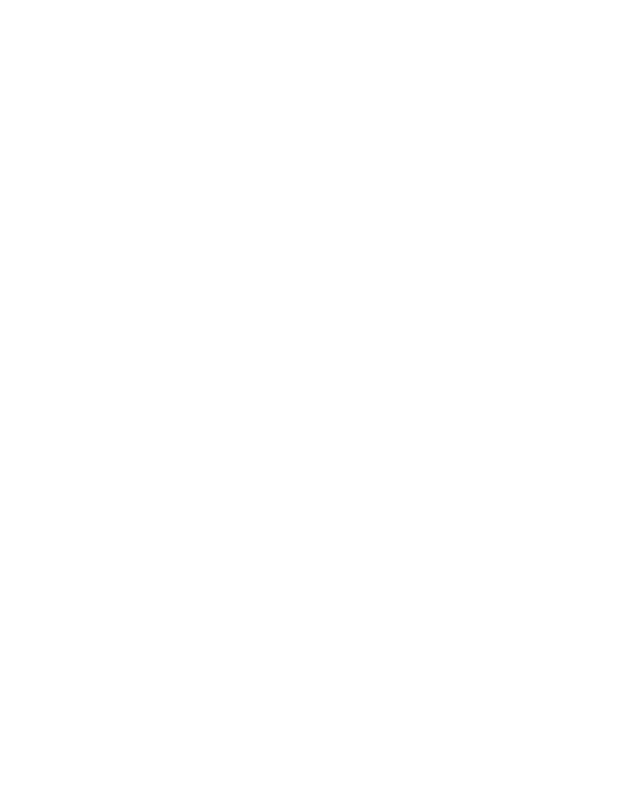
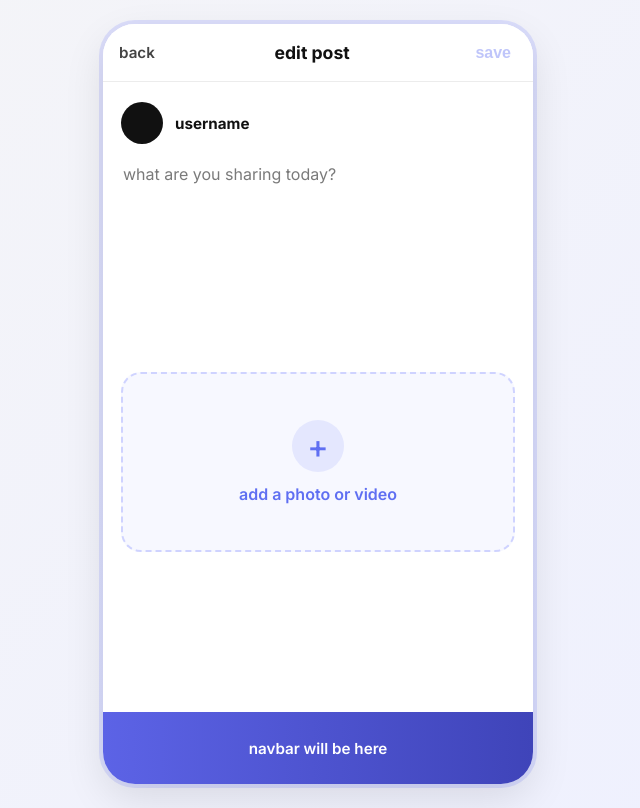
Before and after one commit to Descroll/descroll-frontend, a React (Vite) app: page /edit-post in a window 1280 px wide. Before the commit this address had no page. Shown: the whole page, without its empty margins (322-962 px from the left). Built offline with nearby package versions, Linux system fonts and the light colour scheme.

Commit message:
created edit post page using the create post page and changing minor things

```diff
--- a/src/App.jsx
+++ b/src/App.jsx
@@ -16,6 +16,7 @@
 import Profile from './pages/profile/Profile';
 import CreatePost from './pages/post/CreatePost';
 import PostDetail from './pages/post/PostDetail';
+import EditPost from './pages/post/EditPost';
 
 function App(){
   return (
@@ -26,6 +27,7 @@
       <Route path='/profile' element={<Profile />}/>
       <Route path='/create-post' element={<CreatePost />}/>
       <Route path='/post-detail' element={<PostDetail />}/>
+      <Route path='/edit-post' element={<EditPost />}/>
     </Routes>
   )
 }
--- a/src/pages/post/EditPost.jsx
+++ b/src/pages/post/EditPost.jsx
@@ -1,8 +1,97 @@
+import { useState } from "react";
+import { Link, useNavigate, useLocation } from "react-router-dom";
+import "../../styles/post.css";
+
 function EditPost() {
+
+    const navigate = useNavigate();
+    const location = useLocation();
+
+    const postData = location.state || {username:"username", caption:"", previewUrl:"",fileType:"", };
+    const username = postData.username;
+//temp for post button being disabled if the fields are empty
+//temp for being able to add an image to a new post creation
+    const [text, setText] = useState(postData.caption || "");
+    const [file, setFile] = useState(null);
+    const [previewUrl, setPreviewUrl] = useState(postData.previewUrl || "");
+    const [fileType, setFileType] = useState(postData.fileType || "");
+
+    const handleFileChange = (e) => {
+        const selectedFile = e.target.files[0];
+
+        if (selectedFile) {
+            setFile(selectedFile);
+            setPreviewUrl(URL.createObjectURL(selectedFile));
+            setFileType(selectedFile.type);
+        }
+    };
+
+    const isPostEnabled = text.trim() !== "" || previewUrl !== "";
+//this is temp so that when you click post it will take you to the post details page
+    const handlePostSubmit = () => {
+        if (!isPostEnabled) return;
+
+        navigate("/post-detail",{state:{username, caption:text, previewUrl, fileType,},});
+    };
+
+
     return (
-        <div>
+        <div className="create-post-page">
+            <div className="create-post-card">
+                <div className="create-post-header">
+                    <Link to="/post-detail" className="back-btn">back</Link>
+
+                    <h2>edit post</h2>
+                    <button className="post-btn" disabled={!isPostEnabled} onClick={handlePostSubmit}>save</button>
+
+                </div>
+
+                <div className="create-post-body">
+                    <div className="user-row">
+                        {/*placeholder for the users photo*/}
+                        <div className="mini-avatar"></div>
+                        <span className="post-username">{username}</span>
+
+                    </div>
+
+
+                    <textarea className="post-textarea" placeholder="what are you sharing today?" value={text} onChange={(e) => setText(e.target.value)}></textarea>
+
+                    <div className="upload-section">
+
+                        <label className="upload-box">
+                            {previewUrl ? (
+                                fileType.startsWith("video/") ? (
+                                    <video className="upload-preview" controls>
+                                        <source src={previewUrl} type={fileType} />
+                                    video type not supported
+                                    </video>
+                                ) : (
+                                <img src={previewUrl} alt="preview" className="upload-preview" />
+                                )
+                            ) : (
+                                <div className="upload-placeholder">
+                                    <span className="upload-icon">+</span>
+                                    <span>add a photo or video</span>
+                                </div>
+                            )}
+
+                            <input type="file" accept="image/*, video/*" onChange={handleFileChange} hidden/>
+                        </label>
+
+                    </div>
+                </div>
+
+                <div className="navbar-temp">
+                navbar will be here
+                </div>
+
+            </div>
+
+
 
         </div>
 
     );
 }
+export default EditPost;
--- a/src/pages/post/PostDetail.jsx
+++ b/src/pages/post/PostDetail.jsx
@@ -14,7 +14,7 @@
 
                     <h2>post</h2>
 
-                    <div style={{width: "40px" }}></div>
+                    <Link to="/edit-post" state={{username, caption, previewUrl, fileType}} className="edit-btn">edit</Link>
                 </div>
 
                 <div className="post-detail-body">
--- a/src/styles/post.css
+++ b/src/styles/post.css
@@ -331,3 +331,10 @@
     max-width: 430px;
   }
 }
+
+.edit-btn{
+    color: #5f6ff2;
+    text-decoration: none;
+    font-size: 0.95rem;
+    font-weight: 600;
+}
```
